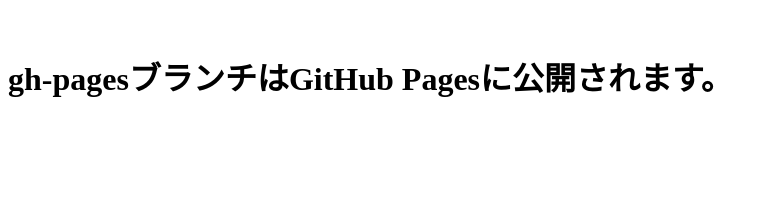
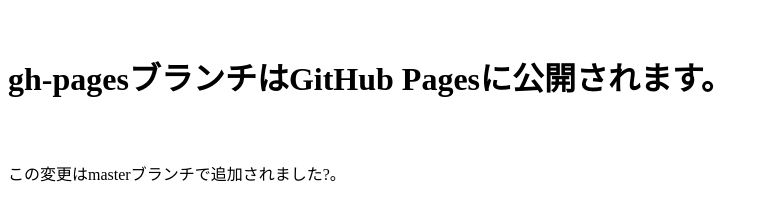
Before and after one commit to faroxy/git-study, a plain HTML site: page index.html in a window 1280 px wide. Shown: the whole page, without its empty margins (0-768 px from the left). Drawn offline with Linux system fonts and the light colour scheme.

Commit message:
段落を追加

```diff
--- a/index.html
+++ b/index.html
@@ -1,11 +1,15 @@
 <!DOCTYPE html>
 <html lang="ja">
+
 <head>
     <meta charset="UTF-8">
     <meta name="viewport" content="width=device-width, initial-scale=1.0">
     <title>Gitの勉強</title>
 </head>
+
 <body>
-　<h1>gh-pagesブランチはGitHub Pagesに公開されます。</h1>
+    　<h1>gh-pagesブランチはGitHub Pagesに公開されます。</h1>
+    　<p>この変更はmasterブランチで追加されました?。</p>
 </body>
+
 </html>
```
